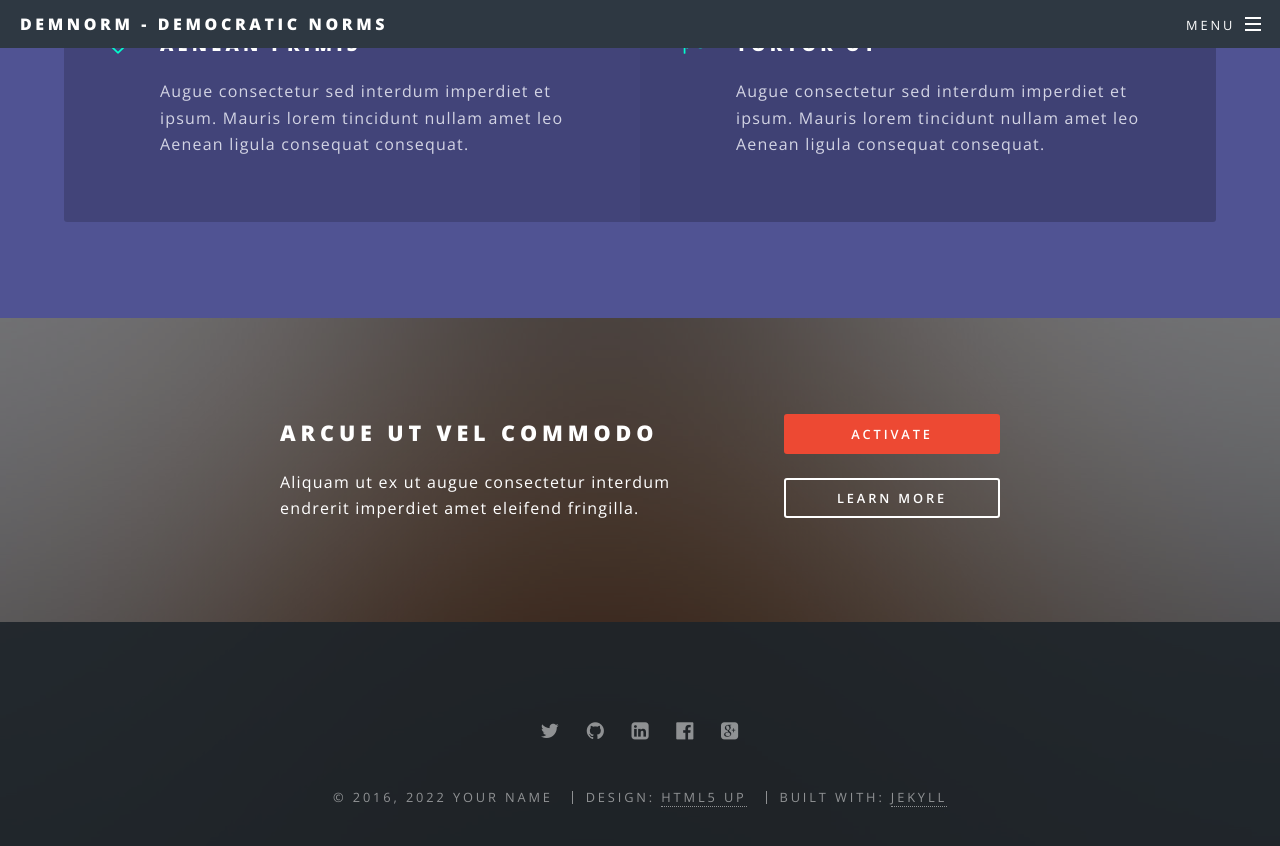
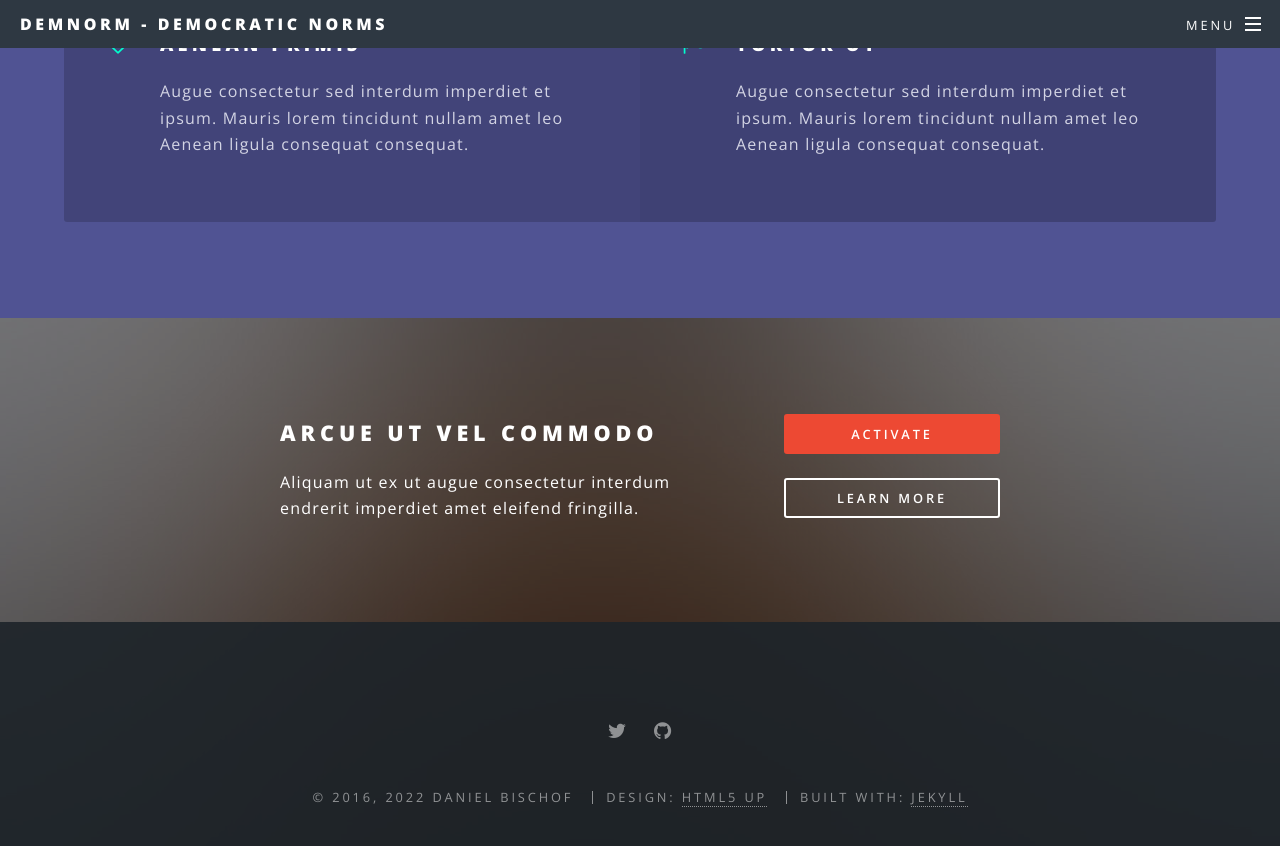
Before and after one commit to demnorm/demnorm.github.io, a Jekyll site: the page built from index.html, in a window 1280 px wide and 900 px high, scrolled down 3484 px. Shown: the top 846 px of the window. Built offline with Jekyll 4.4.1, drawn with Linux system fonts in a browser that asks for light colours.

Commit message:
Update _config.yml

```diff
--- a/_config.yml
+++ b/_config.yml
@@ -8,17 +8,17 @@ description: |
   What democratic norms are and how they matter
   led by: [Daniel Bischof](https://www.danbischof.com)
   funded by: [The Carlsberg Foundation](https://www.carlsbergfondet.dk/en/Forskningsaktiviteter/Bevillingsstatistik/Bevillingsoversigt/CF21_0459_Daniel-Bischof) & [Aarhus University Research Foundation](https://auff.au.dk/en/)
-owner: Your Name # or company name
+owner: Daniel Bischof # or company name
 first_published: 2016 # if migrating another site, the year of your first publish
-email: your-email@domain.com
+email: db@danbischof.com
 baseurl: "" # the subpath of your site, e.g. /blog
-url: "http://yourdomain.com" # the base hostname & protocol for your site
+url: "http://demnorm.github.io" # the base hostname & protocol for your site
 social:
-  twitter: https://twitter.com/<username>
-  github: https://github.com/<username>
-  linkedin-square: https://linkedin.com/in/<username>
-  facebook-official: https://facebook.com/<username>
-  google-plus-square: https://plus.google.com/u/0/+<username>
+  twitter: https://twitter.com/danbischof
+  github: https://github.com/demnorm
+  #linkedin-square: https://linkedin.com/in/<username>
+  #facebook-official: https://facebook.com/<username>
+  #google-plus-square: https://plus.google.com/u/0/+<username>
   #email: /contact/
   #flickr:
   #instagram:
```
